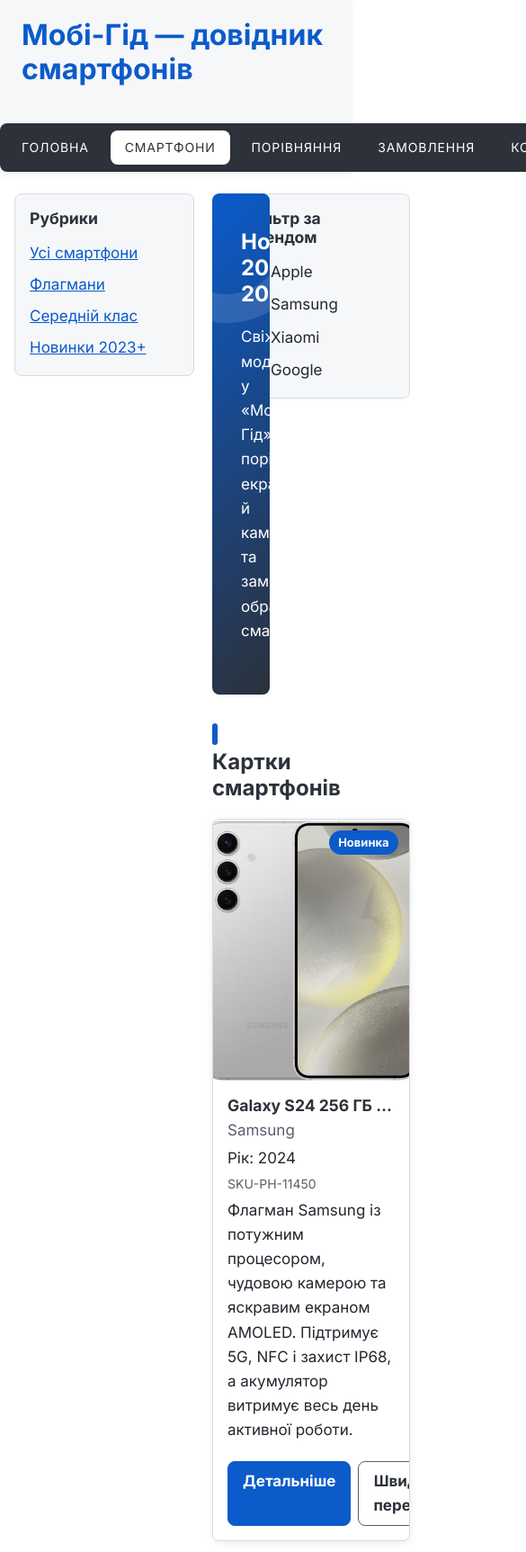
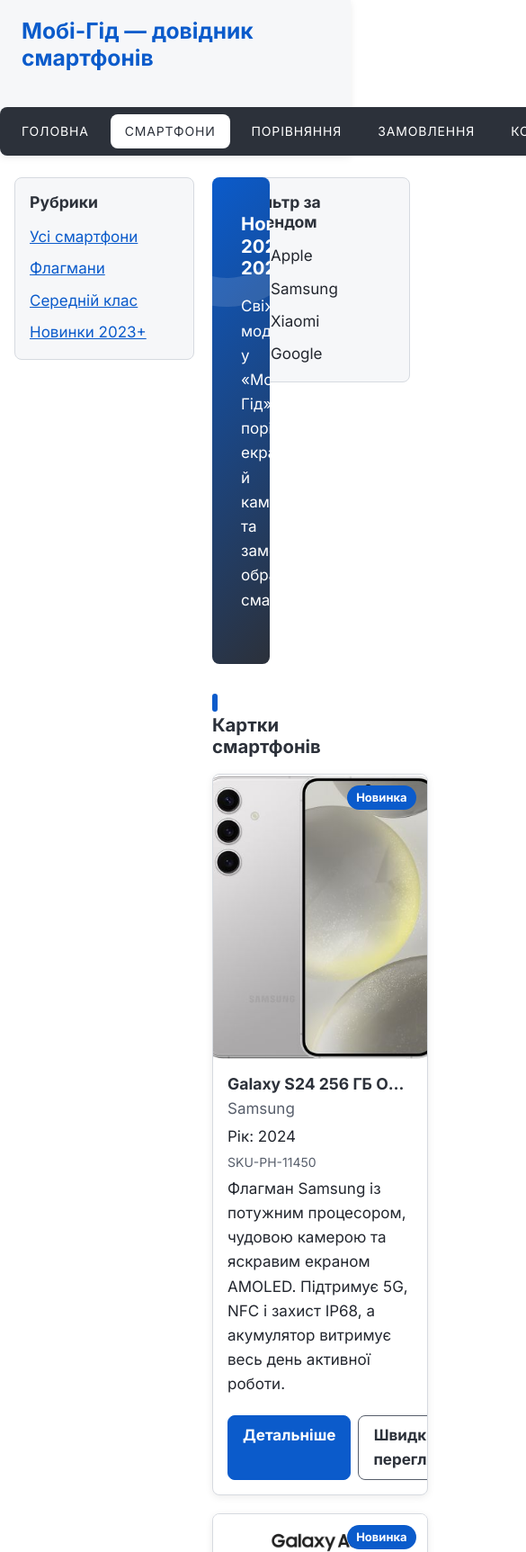
Before and after one commit to tupytsia-dmytro-uzhnu/web-course-2, a plain HTML site: page catalog.html in a window 390 px wide. Shown: the top 1725 px of the page at 90% size, 585 px wide, since content can reach past the window. Drawn offline with Linux system fonts and the light colour scheme.

Commit message:
Гнучкі медіа і базові стилі mobile-first

```diff
--- a/catalog.html
+++ b/catalog.html
@@ -2,7 +2,7 @@
 <html lang="uk">
 <head>
   <meta charset="UTF-8">
-  <meta name="viewport" content="width=device-width, initial-scale=1.0">
+  <meta name="viewport" content="width=device-width, initial-scale=1">
   <title>Каталог смартфонів — Мобі-Гід</title>
   <link rel="stylesheet" href="css/styles.css">
 </head>
@@ -269,7 +269,8 @@
     <!-- Таблиця даних -->
     <section>
       <h2>Таблиця смартфонів</h2>
-      <table>
+      <div class="table-wrap">
+<table>
         <caption>Характеристики смартфонів каталогу «Мобі-Гід»</caption>
         <thead>
           <tr>
@@ -326,6 +327,7 @@
           </tr>
         </tbody>
       </table>
+</div>
     </section>
 perl -0pi -e 'BEGIN{local $/; open F,"/tmp/cards.html"; $b=<F>; close F} s#(<!-- Details / Summary -->)#$b$1#' catalog.html
 grep -c "class=\"banner\"" catalog.html
--- a/css/styles.css
+++ b/css/styles.css
@@ -33,7 +33,7 @@
   --max-text: 65ch;
   --max-page: 62rem;
   --gap: 1.25rem;
-  --min-col: 220px;
+  --min-col: 240px;
   --sidebar: 200px;
   --space-sm: 0.5rem;
   --space-lg: 1.5rem;
@@ -44,6 +44,14 @@
 
 /* ---------- Базові стилі та типографіка ---------- */
 *, *::before, *::after { box-sizing: border-box; }
+
+/* max-width: 100% не дає зображенню бути ширшим за свій блок: без нього одна
+   надто широка картинка розтягує сторінку й з'являється горизонтальна прокрутка;
+   height: auto зберігає пропорції, коли ширина стискається. */
+img, video, iframe {
+  max-width: 100%;
+  height: auto;
+}
 
 body {
   margin: 0;
@@ -60,9 +68,9 @@ h1, h2, h3 {
   font-weight: 700;
   color: var(--color-brand);
 }
-h1 { font-size: 2rem; }
-h2 { font-size: 1.5rem; }
-h3 { font-size: 1.25rem; }
+h1 { font-size: clamp(1.5rem, 1.1rem + 1.8vw, 2rem); }
+h2 { font-size: clamp(1.25rem, 1rem + 1.1vw, 1.5rem); }
+h3 { font-size: clamp(1.1rem, 1rem + 0.6vw, 1.25rem); }
 
 p { max-width: var(--max-text); }
 img { max-width: 100%; height: auto; }
@@ -158,6 +166,10 @@ summary { cursor: pointer; font-weight: 700; color: var(--color-brand); }
 .pill + .pill { margin-left: 0.35rem; }
 
 /* ---------- Таблиця каталогу (LR2) ---------- */
+/* Широка таблиця прокручується всередині власного контейнера, а не сторінки */
+.table-wrap { overflow-x: auto; }
+.table-wrap table { min-width: 32rem; }
+
 table {
   width: 100%;
   border-collapse: collapse;
@@ -329,6 +341,13 @@ button[type="reset"], input[type="reset"] {
   border-radius: 50%;
   opacity: 0.12;
 }
+
+/* ===== Адаптив (mobile-first) =====
+   база              — телефон,  ≤ 767px
+   min-width: 768px  — планшет, 768–1023px
+   min-width: 1024px — десктоп, ≥ 1024px
+   Медіазапити лише через min-width і лежать поруч зі своїм компонентом.
+*/
 
 /* ---------- ЛР5: картки смартфонів ---------- */
 .cards {
```
Also changed, not shown: form.html (+1 -1 lines), index.html (+4 -2 lines).
